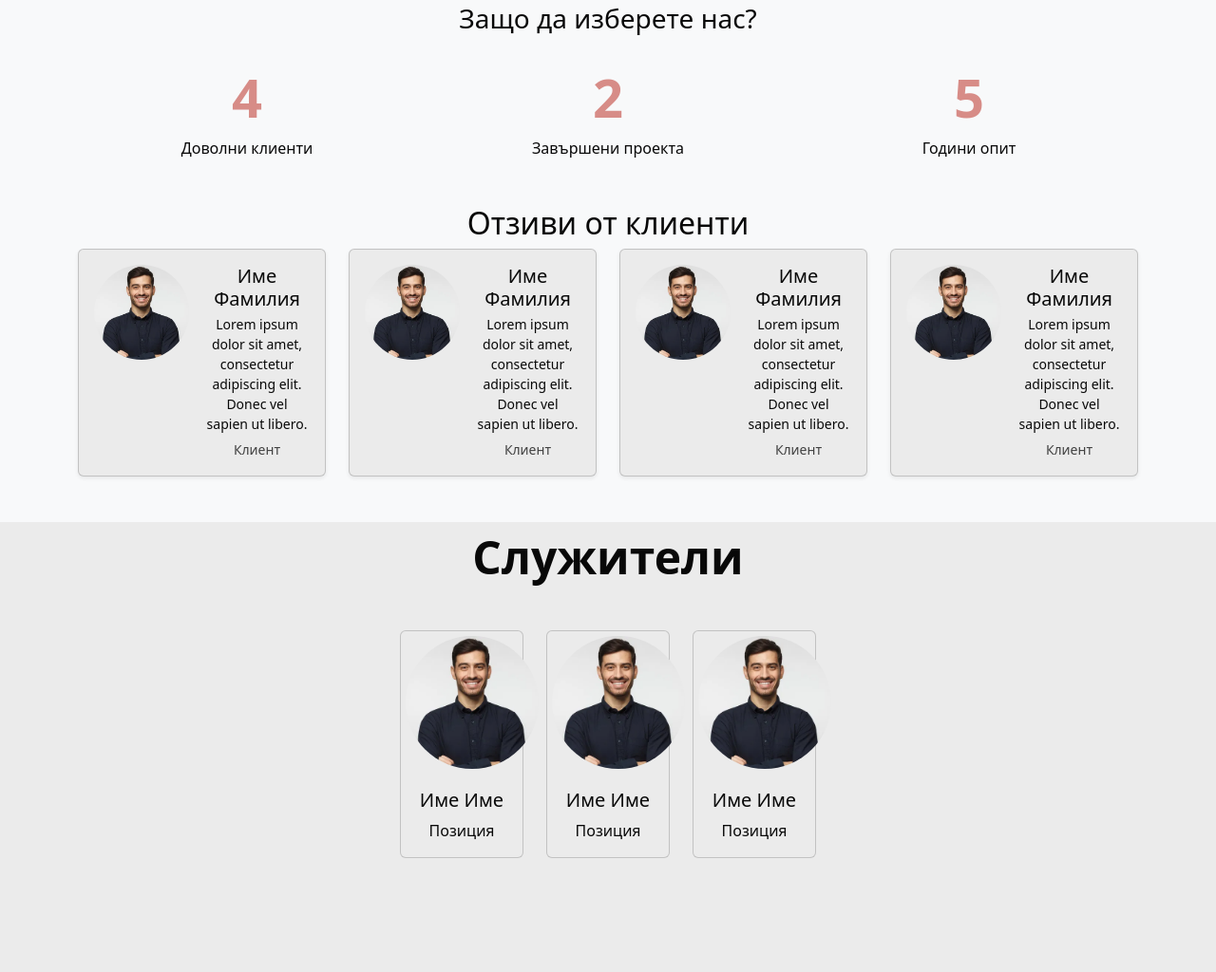
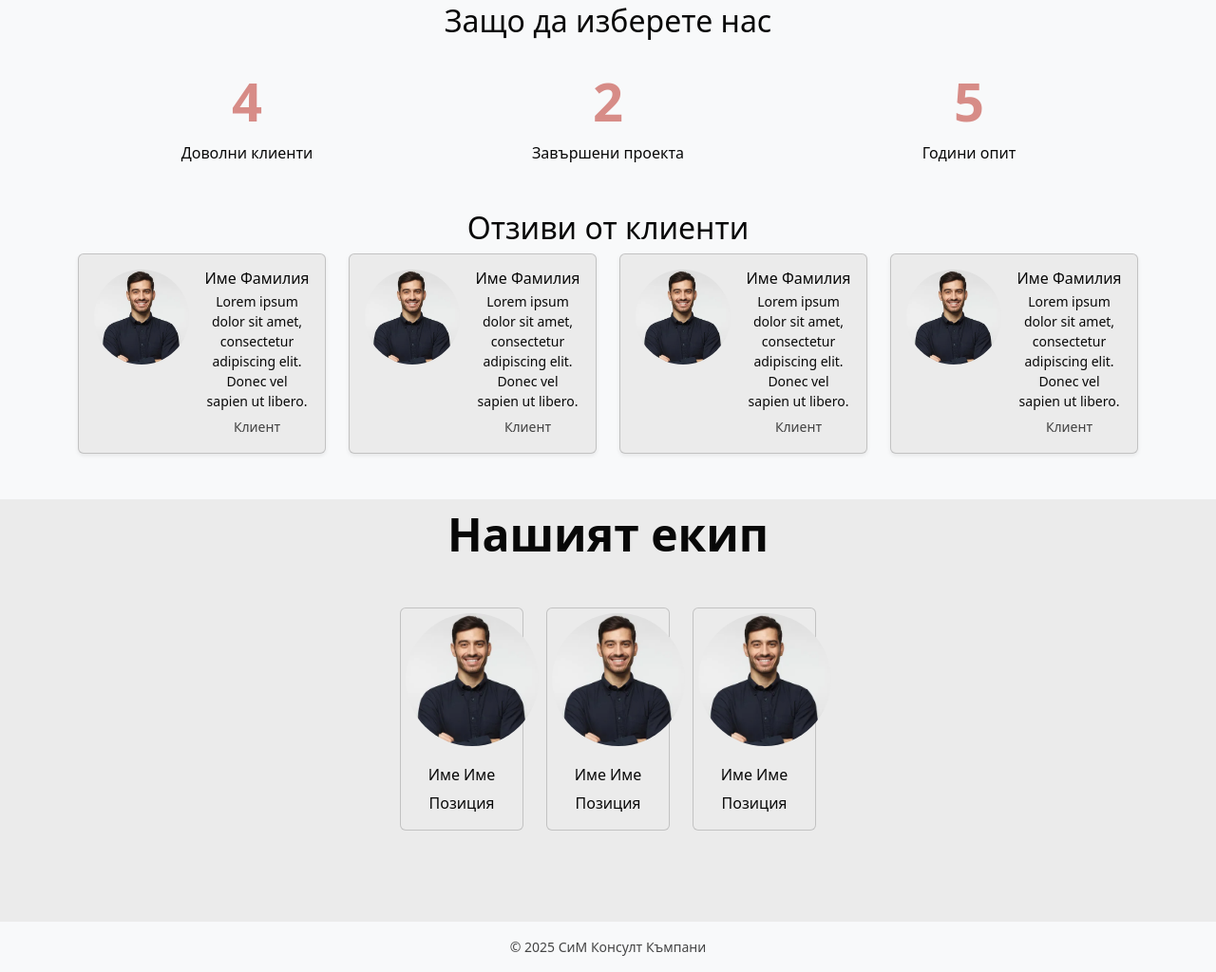
Before and after one commit to Urek00Bg/SandMConsultCompanyLtd, a website: page index.html in a window 1280 px wide. Shown: the part 1202-2226 px from the top of the page at 95% size. Before the commit the page ends 2202 px from the top, so only its background shows below. Drawn offline with nearby package versions, Linux system fonts and the light colour scheme; a web font is replaced by a local one.

Commit message:
1.1.4 Accessability fixes

```diff
--- a/index.html
+++ b/index.html
@@ -29,7 +29,8 @@
 
 
   <body>
-
+    <main>
+      <header>
       <nav class="navbar navbar-expand-lg bg-body-tertiary">
         <div class="container-fluid">
           <img src="./assets/images/logo.webp" alt="Bootstrap" width="100" height="94">
@@ -57,8 +58,9 @@
           </div>
         </div>
       </nav>
+      </header>
 
-    <section>
+      <section id="hero" aria-labelledby="hero-title">
   <!--<svg xmlns="http://www.w3.org/2000/svg" viewBox="0 0 1440 320">
     <path fill="#0099ff" fill-opacity="1" d="M0,32L120,48C240,64,480,96,720,96C960,96,1200,64,1320,48L1440,32L1440,320L1320,320C1200,320,960,320,720,320C480,320,240,320,120,320L0,320Z"></path>
   </svg>-->
@@ -76,7 +78,7 @@
             <div class="card h-100 shadow-sm text-center">
                 <center> <i class="bi bi-calculator display-2 text-primary mb-3"></i></center>
               <div class="card-body">
-              <h5 class="card-title">Счетоводно обслужване</h5>
+                <h2 class="h5 card-title">Счетоводно обслужване</h2>
                 <p class="card-text">Пълно счетоводно обслужване, месечни и годишни отчети, ДДС декларации, финансов анализ, данъчни консултации.</p>
 
               </div>
@@ -88,7 +90,7 @@
             <div class="card h-100 shadow-sm text-center">
                 <center> <i class="bi bi-file-earmark-text display-2 text-primary mb-3"></i></center>
               <div class="card-body">
-              <h5 class="card-title">ТРЗ и осигурителни услуги</h5>
+                <h2 class="h5 card-title">Счетоводно обслужване</h2>
                 <p class="card-text">Трудови договори, фишове, болнични, осигуровки, ведомости, уведомления към НАП</p>
 
               </div>
@@ -100,7 +102,7 @@
             <div class="card h-100 shadow-sm text-center">
                 <center> <i class="bi bi-shield-check display-2 text-primary mb-3"></i></center>
               <div class="card-body">
-              <h5 class="card-title">Застрахователни услуги</h5>
+                <h2 class="h5 card-title">Счетоводно обслужване</h2>
                 <p class="card-text">Гражданска отговорност, автокаско, имущество, здраве, живот</p>
 
               </div>
@@ -112,7 +114,7 @@
             <div class="card h-100 shadow-sm text-center">
                 <center> <i class="bi bi-briefcase display-2 text-primary mb-3"></i></center>
               <div class="card-body">
-              <h5 class="card-title">Правни консултации</h5>
+                <h2 class="h5 card-title">Счетоводно обслужване</h2>
                 <p class="card-text">Учредяване на фирми, изготвяне на договори, консултации, търговско и гражданско право</p>
 
               </div>
@@ -127,9 +129,9 @@
       </div>
   </section>
 
-<section class="py-5 bg-light text-center" data-aos="fade-up" id="stats">
+  <section class="py-5 bg-light text-center" data-aos="fade-up" id="stats" aria-labelledby="whyus-title">
     <div class="container">
-    <p class="h3 pb-4">Защо да изберете нас?</p>
+      <h2 id="whyus-title" class="pb-4">Защо да изберете нас</h2>
       <div class="row g-4">
         <div class="col-md-4">
           <h2 class="counter display-4 fw-bold text-primary" data-target="4">0</h2>
@@ -160,7 +162,7 @@
                   class="rounded-circle me-3"
                   style="width:100px; height:100px; object-fit:cover;">
               <div>
-              <h5 class="card-title mb-1">Име Фамилия</h5>
+                <h3 class="h6 card-title mb-1">Име Фамилия</h3>
                 <p class="card-text small mb-1">
                   Lorem ipsum dolor sit amet, consectetur adipiscing elit. Donec vel sapien ut libero.
                 </p>
@@ -179,7 +181,7 @@
                   class="rounded-circle me-3"
                   style="width:100px; height:100px; object-fit:cover;">
               <div>
-              <h5 class="card-title mb-1">Име Фамилия</h5>
+                <h3 class="h6 card-title mb-1">Име Фамилия</h3>
                 <p class="card-text small mb-1">
                   Lorem ipsum dolor sit amet, consectetur adipiscing elit. Donec vel sapien ut libero.
                 </p>
@@ -198,7 +200,7 @@
                   class="rounded-circle me-3"
                   style="width:100px; height:100px; object-fit:cover;">
               <div>
-              <h5 class="card-title mb-1">Име Фамилия</h5>
+                <h3 class="h6 card-title mb-1">Име Фамилия</h3>
                 <p class="card-text small mb-1">
                   Lorem ipsum dolor sit amet, consectetur adipiscing elit. Donec vel sapien ut libero.
                 </p>
@@ -217,7 +219,7 @@
                   class="rounded-circle me-3"
                   style="width:100px; height:100px; object-fit:cover;">
               <div>
-              <h5 class="card-title mb-1">Име Фамилия</h5>
+                <h3 class="h6 card-title mb-1">Име Фамилия</h3>
                 <p class="card-text small mb-1">
                   Lorem ipsum dolor sit amet, consectetur adipiscing elit. Donec vel sapien ut libero.
                 </p>
@@ -239,10 +241,11 @@
 
     </section>
 
-  <section style="margin-top: -40px;" id="div_emply" data-aos="fade-up">
+    <section style="margin-top: -40px;" id="div_emply" data-aos="fade-up" aria-labelledby="team-title">
+
 
       <div class="px-4 py-5  text-center">
-    <h1 class="display-5 fw-bold">Служители</span></h1>
+      <h2 id="team-title" class="display-5 fw-bold">Нашият екип</h2>
       <div class="col-lg-6 mx-auto">
       <div class="container my-5">
         <div class="row justify-content-center g-4">
@@ -252,7 +255,7 @@
             <div class="card h-100 text-center">
                 <center> <img src="./assets/images/stockPerson.webp" class="rounded-circle" alt="..." style="width: 150px; height: 150px; object-fit: cover; padding: 5px;"></center>
               <div class="card-body">
-              <h5 class="card-title">Име Име</h5>
+                <h3 class="h6 card-title">Име Име</h3>
                 <p class="card-text">Позиция</p>
 
               </div>
@@ -264,7 +267,7 @@
             <div class="card h-100 text-center">
                 <center> <img src="./assets/images/stockPerson.webp" class="rounded-circle" alt="..." style="width: 150px; height: 150px; object-fit: cover; padding: 5px;"></center>
               <div class="card-body">
-              <h5 class="card-title">Име Име</h5>
+                <h3 class="h6 card-title">Име Име</h3>
                 <p class="card-text">Позиция</p>
 
               </div>
@@ -276,7 +279,7 @@
             <div class="card h-100 text-center">
                 <center> <img src="./assets/images/stockPerson.webp" class="rounded-circle" alt="..." style="width: 150px; height: 150px; object-fit: cover; padding: 5px;"></center>
               <div class="card-body">
-              <h5 class="card-title">Име Име</h5>
+                <h3 class="h6 card-title">Име Име</h3>
                 <p class="card-text">Позиция</p>
 
               </div>
@@ -287,6 +290,10 @@
       </div>
 
   </section>
+
+  <footer class="text-center py-3 bg-light">
+    <p class="small text-muted mb-0">&copy; 2025 СиМ Консулт Къмпани</p>
+  </footer>
 
 
     <!--
@@ -368,6 +375,6 @@ document.addEventListener("aos:in", e => {
 
 
 
-
+</main>
   </body>
 </html>
```
Lines whose indentation alone changed are shown as unchanged.
